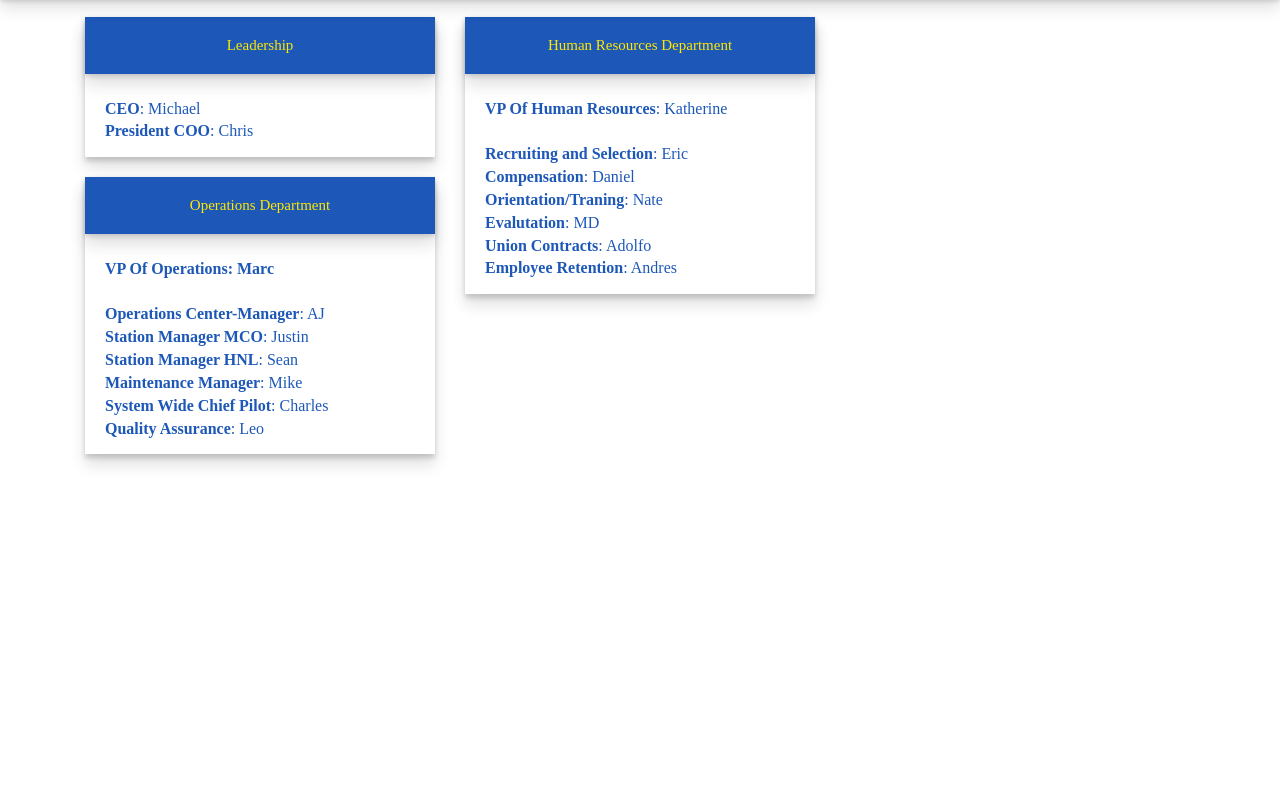
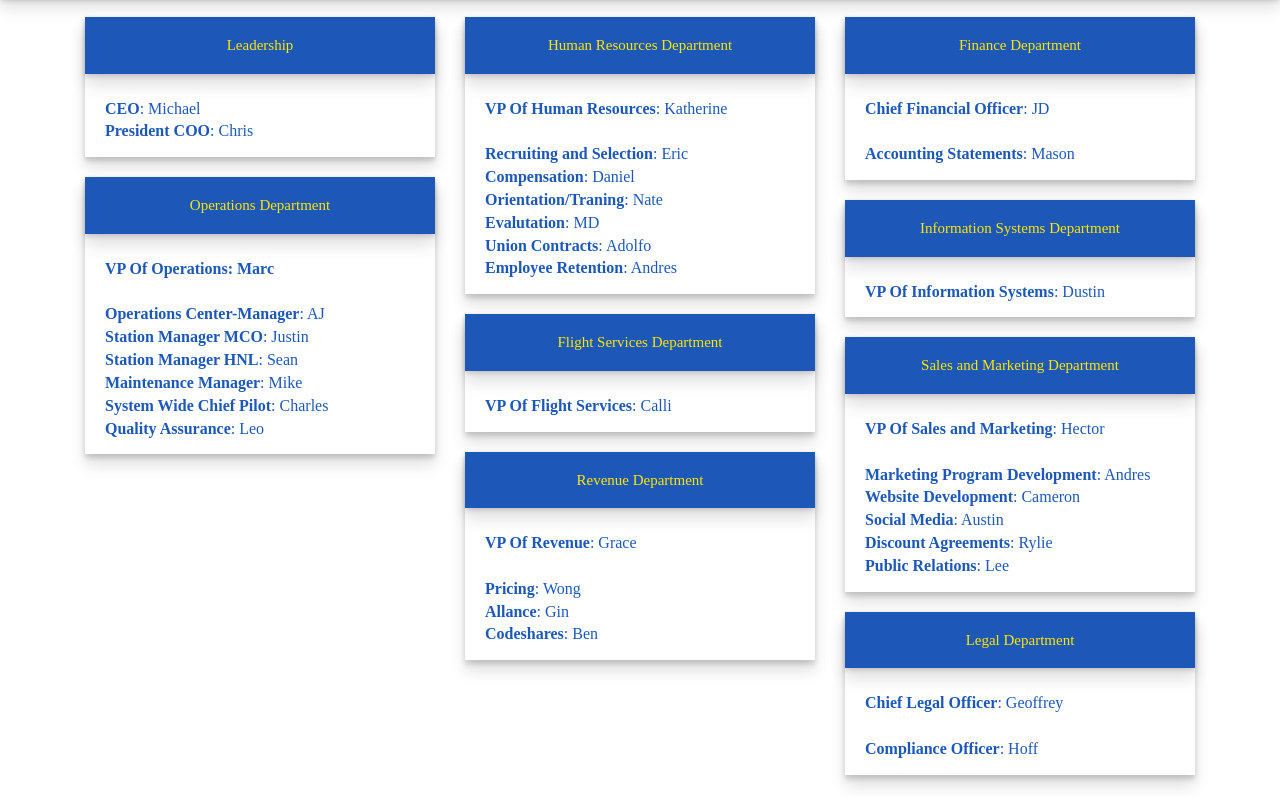
Before and after one commit to RiddleAir/RiddleAir.github.io, a plain HTML site: page About.html in a window 1280 px wide. Shown: the part 53-850 px from the top of the page. Drawn offline with nearby package versions, Linux system fonts and the light colour scheme.

Commit message:
added more content

```diff
--- a/About.html
+++ b/About.html
@@ -98,6 +98,80 @@
                         </p>
                     </div>
                 </div>
+                <div class="card">
+                    <h3 class="card-header">Flight Services Department</h3>
+                    <div class="card-block">
+                        <p class="card-text">
+                            <b>VP Of Flight Services</b>: Calli
+                        </p>
+                    </div>
+                </div>
+                <div class="card">
+                    <h3 class="card-header">Revenue Department</h3>
+                    <div class="card-block">
+                        <p class="card-text">
+                            <b>VP Of Revenue</b>: Grace
+                            </br>
+                            </br>
+                            <b>Pricing</b>: Wong
+                            </br>
+                            <b>Allance</b>: Gin
+                            </br>
+                            <b>Codeshares</b>: Ben
+                        </p>
+                    </div>
+                </div>
+            </div>
+            <div class="col-lg-4 col-md-4 col-sm-4">
+                <div class="card">
+                    <h3 class="card-header">Finance Department</h3>
+                    <div class="card-block">
+                        <p class="card-text">
+                            <b>Chief Financial Officer</b>: JD
+                            </br>
+                            </br>
+                            <b>Accounting Statements</b>: Mason
+                        </p>
+                    </div>
+                </div>
+                <div class="card">
+                    <h3 class="card-header">Information Systems Department</h3>
+                    <div class="card-block">
+                        <p class="card-text">
+                            <b>VP Of Information Systems</b>: Dustin
+                        </p>
+                    </div>
+                </div>
+                <div class="card">
+                    <h3 class="card-header">Sales and Marketing Department</h3>
+                    <div class="card-block">
+                        <p class="card-text">
+                            <b>VP Of Sales and Marketing</b>: Hector
+                            </br>
+                            </br>
+                            <b>Marketing Program Development</b>: Andres
+                            </br>
+                            <b>Website Development</b>: Cameron
+                            </br>
+                            <b>Social Media</b>: Austin
+                            </br>
+                            <b>Discount Agreements</b>: Rylie
+                            </br>
+                            <b>Public Relations</b>: Lee
+                        </p>
+                    </div>
+                </div>
+                <div class="card">
+                    <h3 class="card-header">Legal Department</h3>
+                    <div class="card-block">
+                        <p class="card-text">
+                            <b>Chief Legal Officer</b>: Geoffrey
+                            </br>
+                            </br>
+                            <b>Compliance Officer</b>: Hoff
+                        </p>
+                    </div>
+                </div>
             </div>
 
         </div>
```
